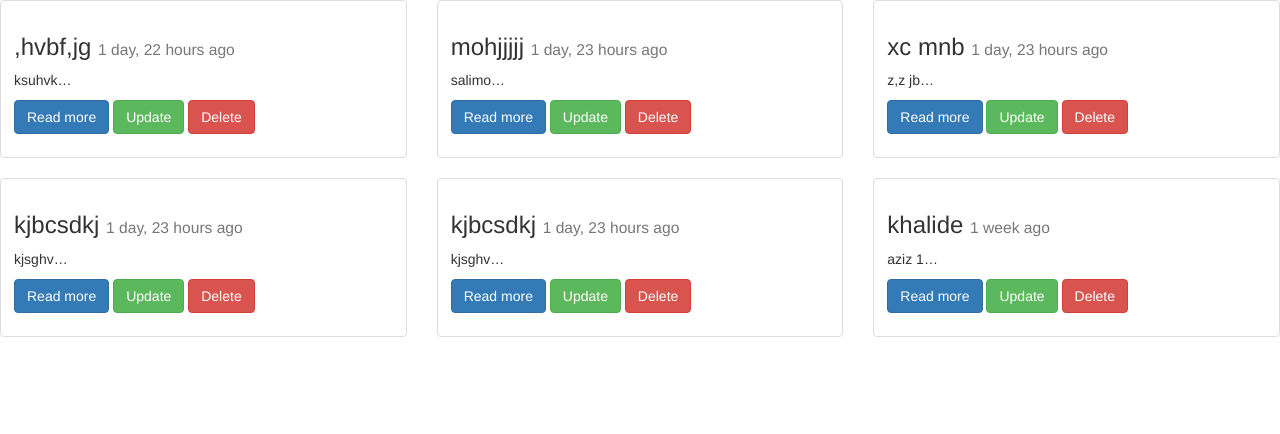
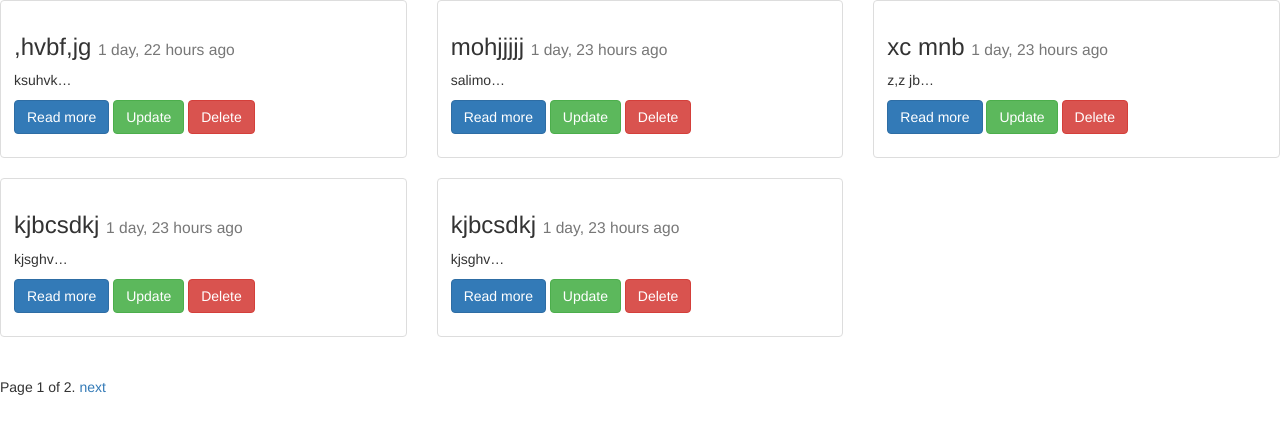
Before and after one commit to fawazkk/fawaz, a Django app: page /posts/list/ in a window 1280 px wide. Shown: the top 434 px of the page. Run offline with Django 3.2, Linux system fonts and the light colour scheme; data comes from the database, SQL or seed files in the repository; some libraries are stand-ins or nearby versions.

Commit message:
paginatoin

```diff
--- a/posts/templates/post_list.html
+++ b/posts/templates/post_list.html
@@ -23,6 +23,20 @@
 
 {% endfor %}
 </div>
+    <div class="pagination">
+        <span class="step-links">
+            {% if object_list.has_previous %}
+                <a href="?page={{ post_list.previous_page_number }}">previous</a>
+            {% endif %}
 
+            <span class="current">
+                Page {{ post_list.number }} of {{ post_list.paginator.num_pages }}.
+            </span>
+
+            {% if post_list.has_next %}
+                <a href="?page={{post_list.next_page_number }}">next</a>
+            {% endif %}
+        </span>
+    </div>
 
 {% endblock content %}
--- a/posts/views.py
+++ b/posts/views.py
@@ -4,10 +4,27 @@ from .models import Post
 from .forms import PostForm
 from django.contrib import messages
 from urllib.parse import quote
+from django.http import HttpResponse
+from django.core.paginator import Paginator, EmptyPage, PageNotAnInteger
+
+
 def post_list(request):
 	obj_list = Post.objects.all().order_by("-timestamp","-updated")
+
+	paginator = Paginator(obj_list, 5) # Show 5 contacts per page
+	page = request.GET.get('page')
+	try:
+		objects = paginator.page(page)
+	except PageNotAnInteger:
+		# If page is not an integer, deliver first page.
+		objects = paginator.page(1)
+	except EmptyPage:
+		# If page is out of range (e.g. 9999), deliver last page of results.
+		objects = paginator.page(paginator.num_pages)
+
+
 	context = {
-		"post_list": obj_list,
+		"post_list": objects,
 		"title": "List",
 		"user": request.user
 	}
```
